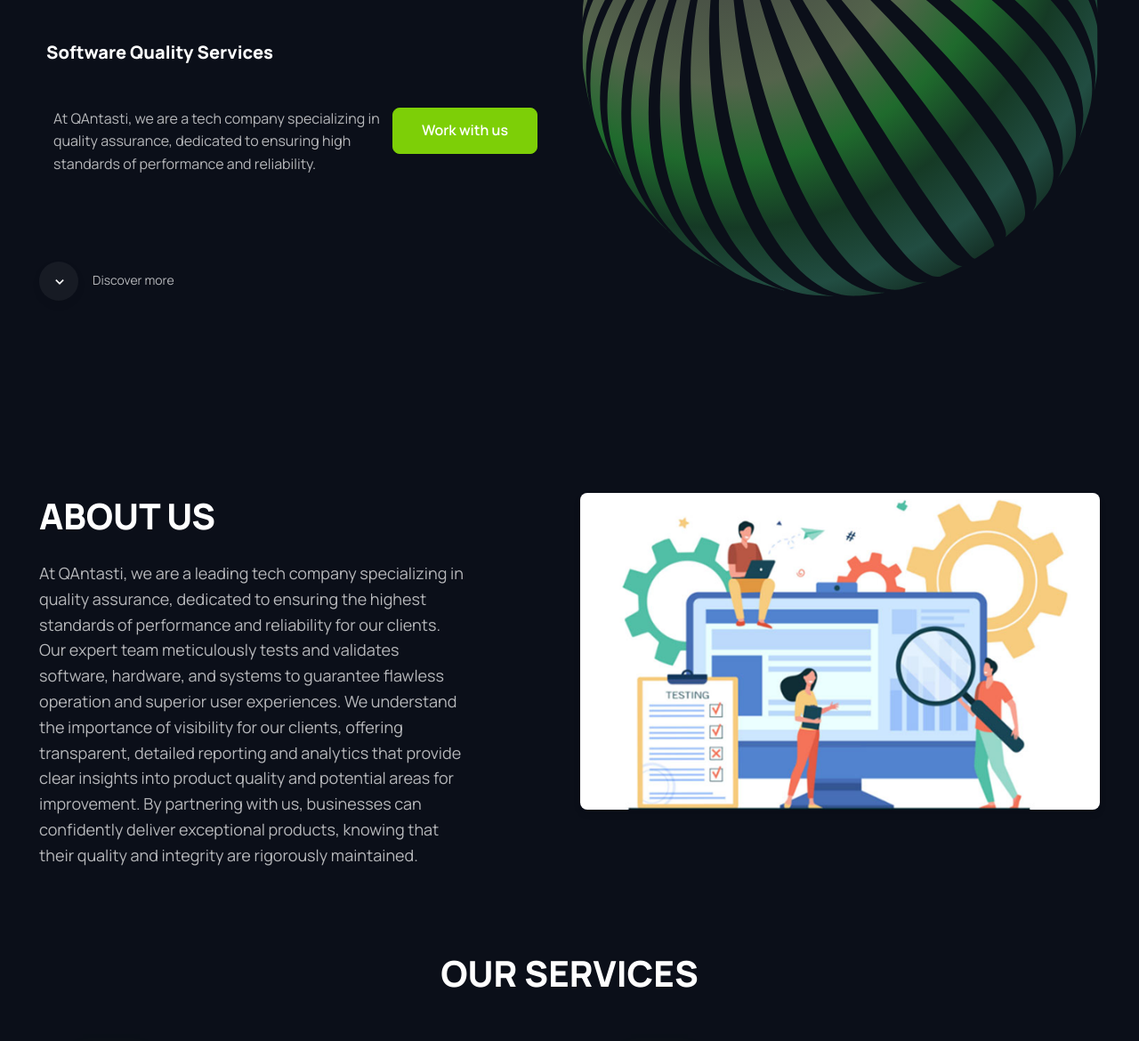
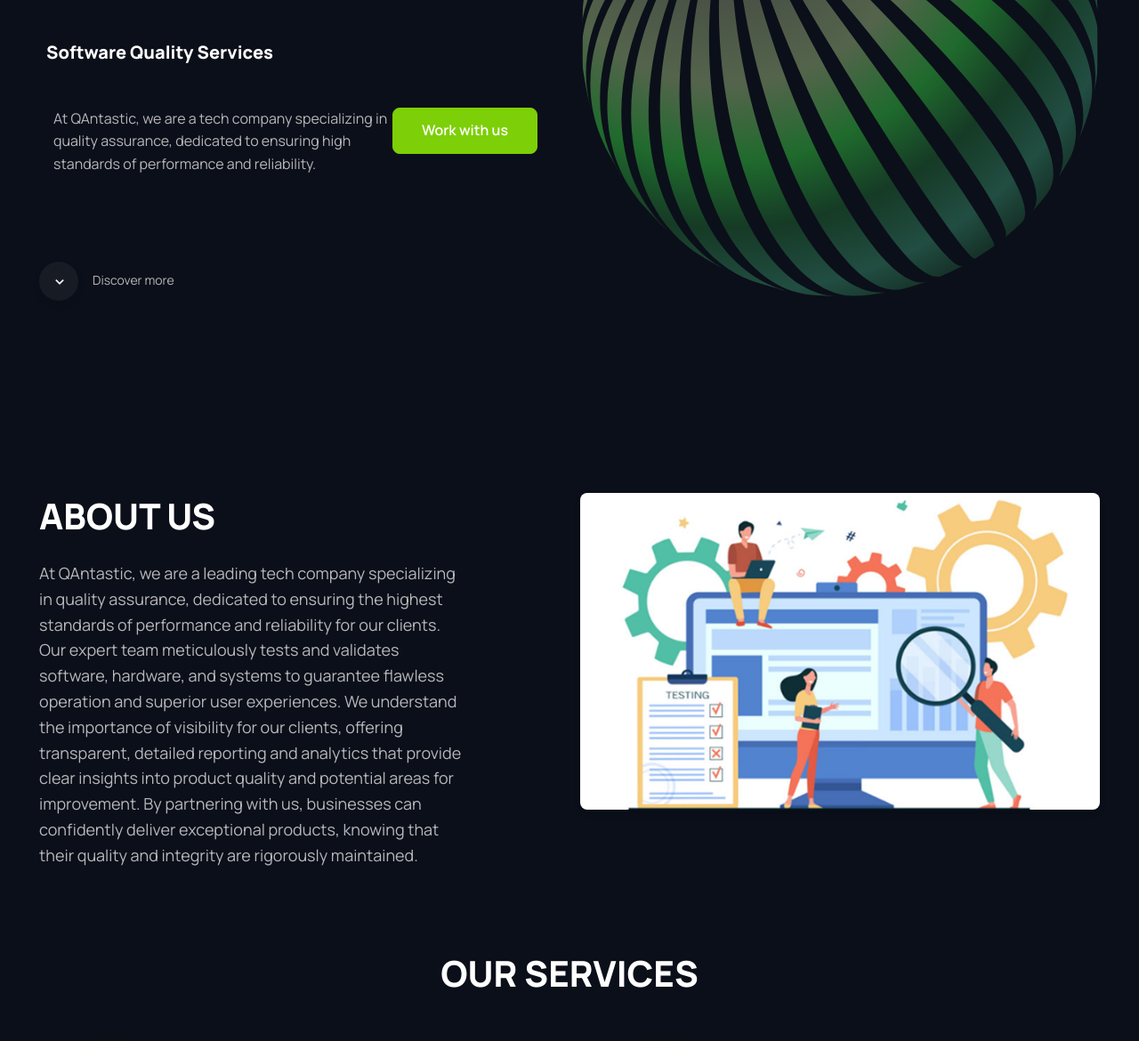
Before and after one commit to lautarojgarcia177/QAntastic-Landing, a plain HTML site: page index.html in a window 1280 px wide. Shown: the part 358-1528 px from the top of the page at 89% size. Drawn offline with Linux system fonts and the light colour scheme.

Commit message:
Update index.html

```diff
--- a/index.html
+++ b/index.html
@@ -207,7 +207,7 @@
                 </h1>
                 <h5 class="ms-2 mb-md-5 mb-3">Software Quality Services</h5>
                 <div class="d-md-flex align-items-md-start">
-                  <p class="d-lg-block d-none mb-0 ps-md-3">At QAntasti, we are a tech company
+                  <p class="d-lg-block d-none mb-0 ps-md-3">At QAntastic, we are a tech company
 specializing in quality assurance, dedicated to
 ensuring high standards of performance and
 reliability.</p>
@@ -237,7 +237,7 @@ reliability.</p>
         <div class="row pt-xl-3">
           <div class="col-md-5 text-center text-md-start pb-5">
             <h1 class="mb-4">ABOUT US</h1>
-            <p class="fs-lg pb-lg-3 mb-4">At QAntasti, we are a leading tech company
+            <p class="fs-lg pb-lg-3 mb-4">At QAntastic, we are a leading tech company
 specializing in quality assurance, dedicated to
 ensuring the highest standards of performance and
 reliability for our clients. Our expert team
```
